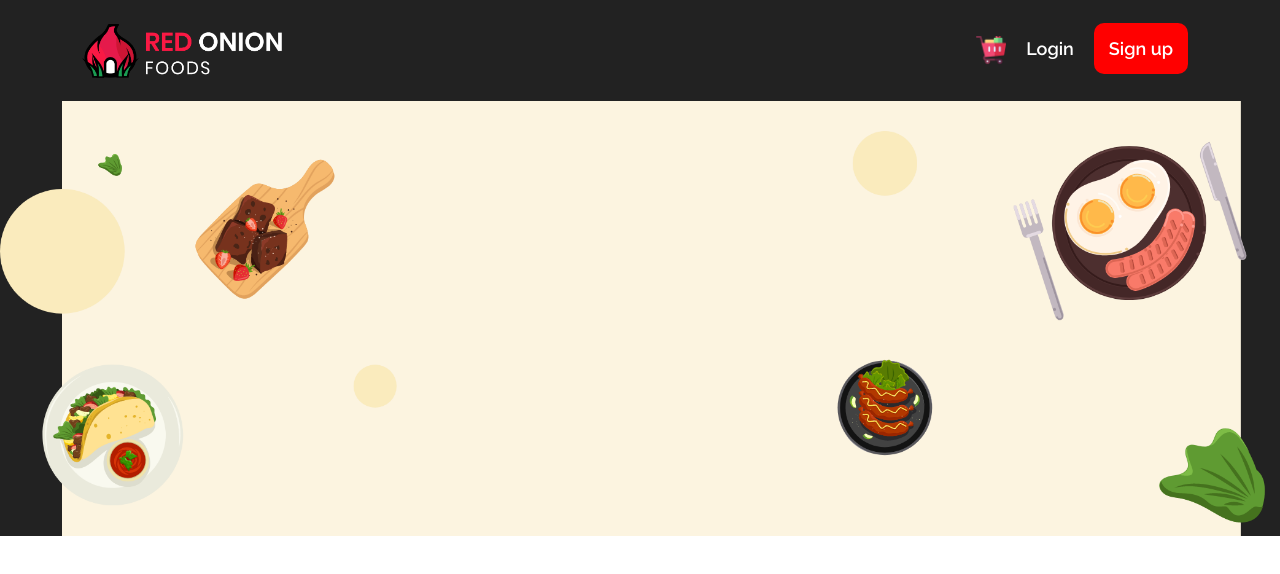
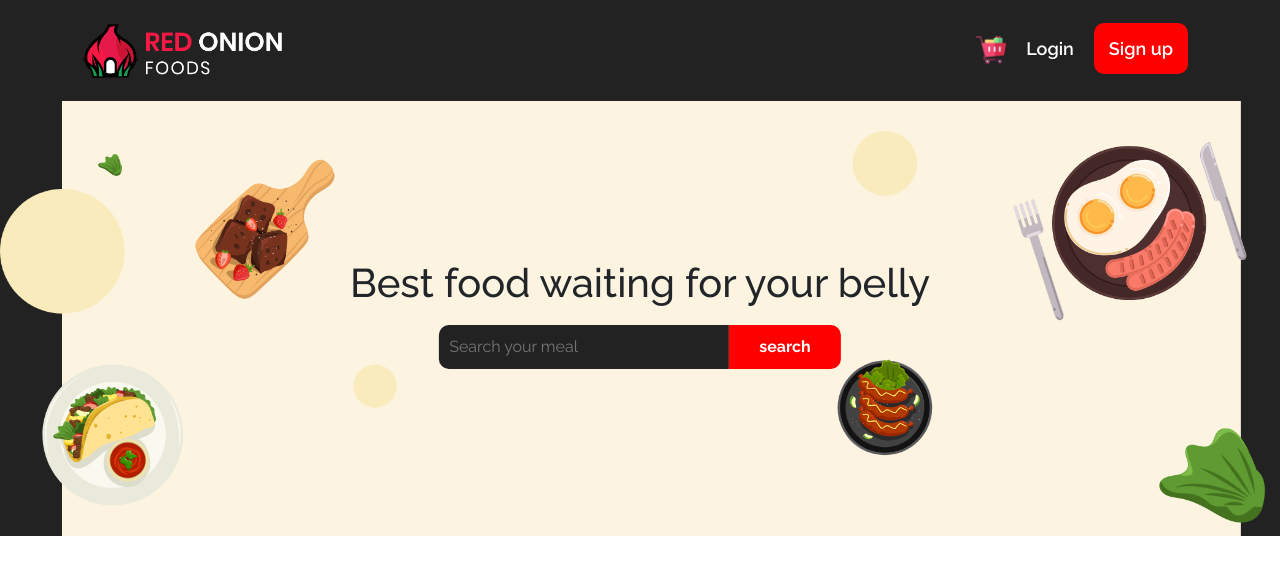
Before and after one commit to Samiul-Ahmed-96/react-hot-onion-restaurant, a React (Create React App) app: page / in a window 1280 px wide. Shown: the top 574 px of the page. Built offline with nearby package versions, Linux system fonts and the light colour scheme.

Commit message:
style added

```diff
--- a/src/Pages/Banner/Banner.css
+++ b/src/Pages/Banner/Banner.css
@@ -1,3 +1,31 @@
 .banner img {
   width: 100%;
 }
+.banner {
+  position: relative;
+}
+
+.search {
+  position: absolute;
+  left: 50%;
+  top: 50%;
+  transform: translate(-50%, -50%);
+  text-align: center;
+}
+.search input {
+  background: #222;
+  padding: 10px;
+  color: #fff;
+  border: none;
+  width: 50%;
+  border-radius: 10px 0px 0px 10px;
+}
+.search button {
+  margin: 10px 0px;
+  background: red;
+  border: none;
+  color: #fff;
+  padding: 10px 30px;
+  font-weight: 700;
+  border-radius: 0px 10px 10px 0px;
+}
--- a/src/Pages/Banner/Banner.js
+++ b/src/Pages/Banner/Banner.js
@@ -9,6 +9,11 @@ const Banner = () => {
             <Row>
                 <div className="banner">
                     <img src={bannerBg} alt="" />
+                    <div className="search">
+                        <h1>Best food waiting for your belly</h1>
+                        <input type="text" placeholder="Search your meal" />
+                        <button>search</button>
+                    </div>
                 </div>
             </Row>
         </div>
```
